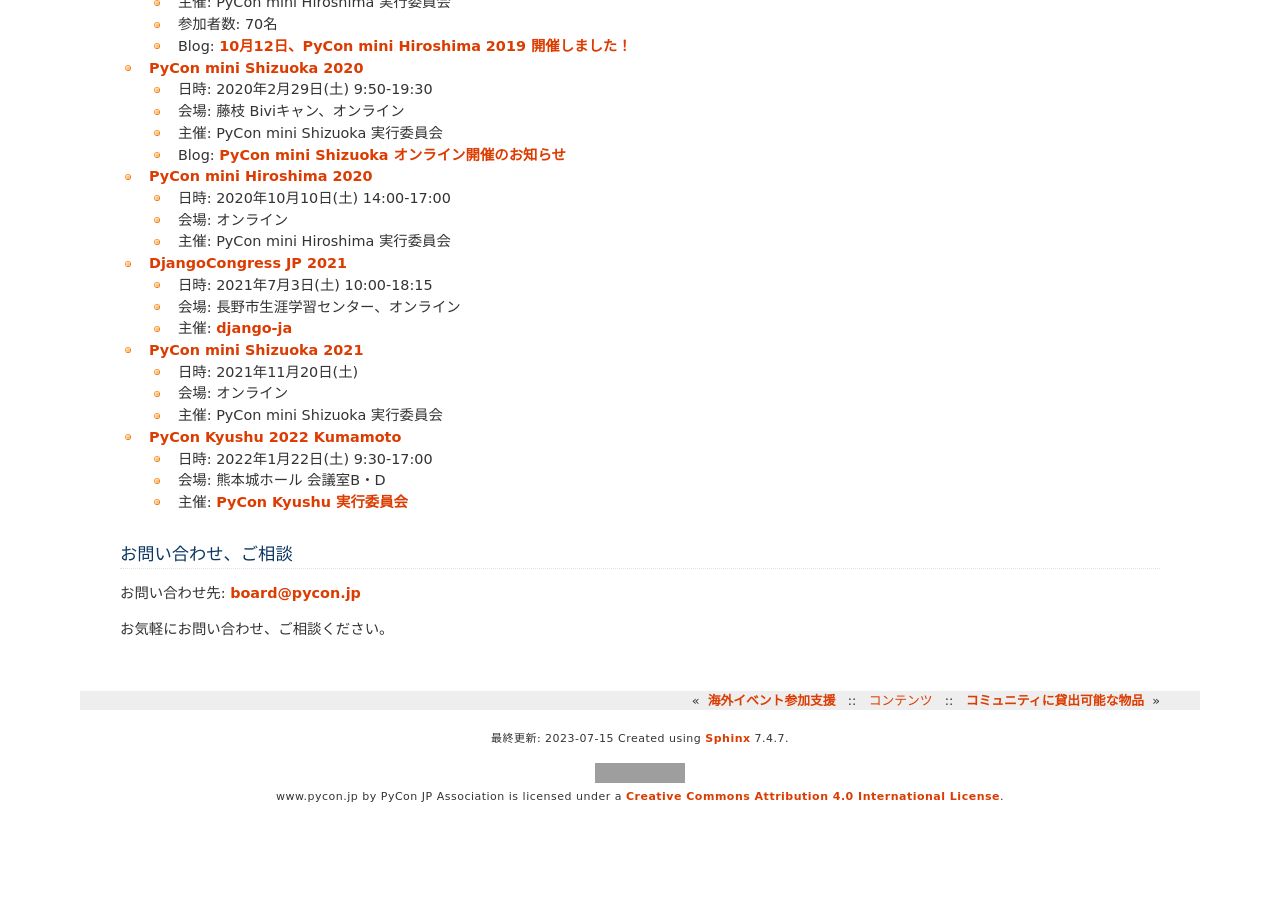
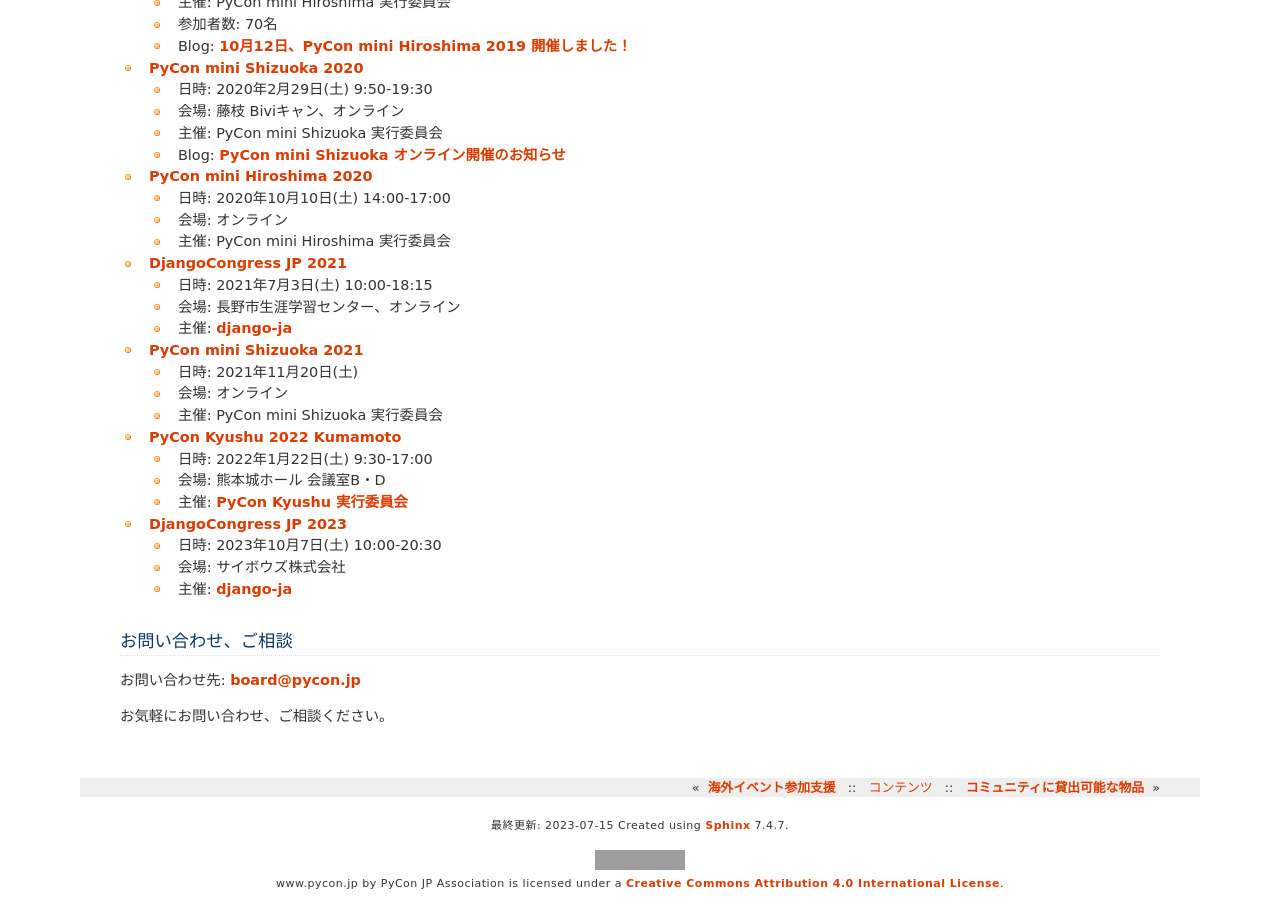
Before and after one commit to pyconjp/www.pycon.jp, a Sphinx documentation site: the page built from source/support/community.rst, in a window 1280 px wide and 900 px high, scrolled down 2575 px. Built offline with Sphinx 7.4.7, drawn with Linux system fonts in a browser that asks for light colours; before the commit the page ends 3388 px from its top, so only the background shows below that; grey boxes are pictures that could not be loaded.

Commit message:
ISSHA-2948 Add DjangoCongress JP 2023

```diff
--- a/source/support/community.rst
+++ b/source/support/community.rst
@@ -176,6 +176,11 @@
   - 日時: 2022年1月22日(土) 9:30-17:00
   - 会場: 熊本城ホール 会議室B・D
   - 主催: `PyCon Kyushu 実行委員会 <https://www.pykyushu.jp/>`_
+- `DjangoCongress JP 2023 <https://djangocongress.jp/>`_
+
+  - 日時: 2023年10月7日(土) 10:00-20:30
+  - 会場: サイボウズ株式会社
+  - 主催: `django-ja <http://djangoproject.jp/>`_
 
 お問い合わせ、ご相談
 ====================
```
